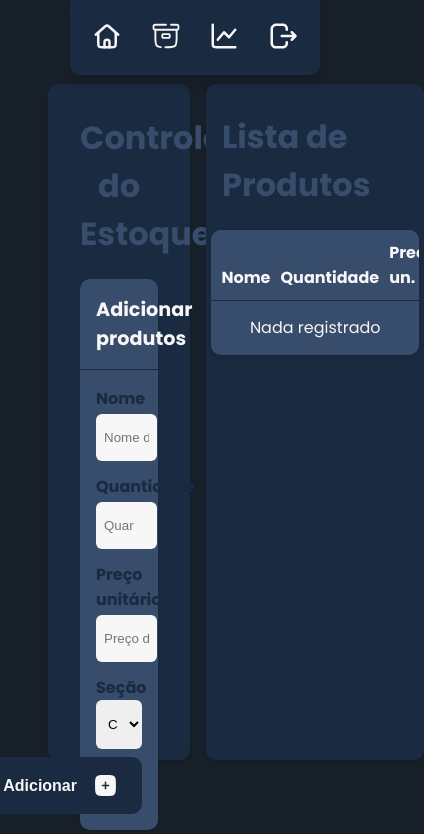
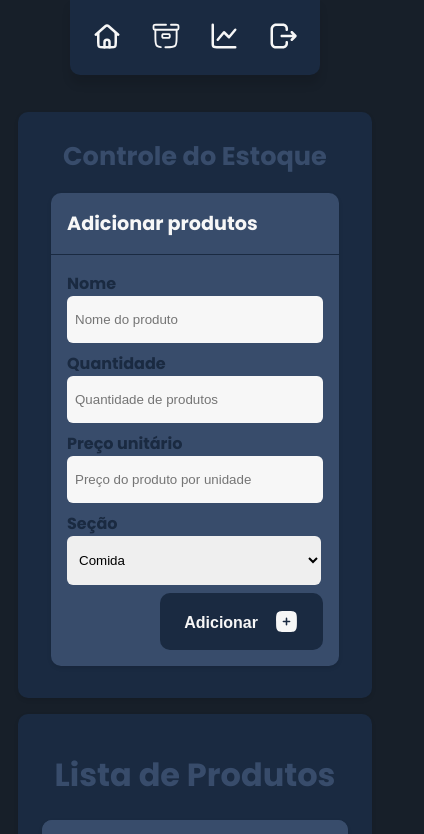
Before and after one commit to goncalvespedrogom/Controle-De-Estoque, a Next.js app: page /products in a window 390 px wide. Shown: the top 834 px of the page, 424 px wide, since content can reach past the window. Built offline with nearby package versions, Linux system fonts and the light colour scheme.

Commit message:
Add responsivo seção products

```diff
--- a/src/styles/dashboard.module.css
+++ b/src/styles/dashboard.module.css
@@ -104,14 +104,14 @@
   }
 }
 
-@media screen and (max-width: 1048px) {  /* aqui é o tamanho pra colocar o navbar mobile */
+@media screen and (max-width: 1048px) {
+  /* aqui é o tamanho pra colocar o navbar mobile */
   .dashboard-container {
     height: 100%;
     width: 100%;
     justify-content: center;
     margin: 2rem;
     margin-top: 7.5rem;
-
   }
 
   .dashboard-grid {
@@ -151,7 +151,7 @@
   }
 
   .dashboard-title {
-    font-size: .8rem;
+    font-size: 0.8rem;
   }
 
   .dashboard-box h2 {
--- a/src/styles/products.module.css
+++ b/src/styles/products.module.css
@@ -225,11 +225,138 @@
   }
 }
 
-@media screen and (max-width: 1825px) {
-  .products-container {
-    margin: auto 0;
-    margin-left: 3rem;
-    margin-right: 2rem;
-    width: 80%;
+@media screen and (max-width: 2250px) {
+  .product-form input,
+  .product-form select {
+    width: 95%;
+  }
+
+  .product-form select {
+    width: 98.5%;
+    margin: 0rem .2rem;
   }
 }
+
+@media screen and (max-width: 1770px) {
+  .products-container {
+    margin-left: 2rem;
+    margin-right: 1rem;
+  }
+
+  .product-header,
+  .product-item {
+    grid-template-columns: .6fr .3fr .4fr .4fr .4fr 0.3fr;
+  }
+}
+
+@media screen and (max-width: 1360px) {
+  .products-container {
+    flex-direction: column;
+    gap: 1rem;
+    height: 100%;
+    margin: auto 0;
+    margin-left: 2rem;
+  }
+
+  .product-form {
+    background-color: #1a2a41;
+    border-radius: 10px;
+    display: flex;
+    flex-direction: column;
+    padding: 0.5rem 1rem;
+    padding-bottom: 2rem;
+    width: 93%;
+  }
+
+  .product-form .form-box {
+    width: 25rem;
+    margin: 0 auto;
+  }
+
+  .product-box {
+    width: 93%;
+    padding: 0.5rem 1rem;
+    padding-bottom: 2rem;
+    margin-left: 0rem;
+  }
+
+  .product-form input,
+  .product-form select {
+    width: 22rem;
+    justify-content: flex-start;
+    margin: 0;
+    margin-bottom: .5rem;
+  }
+
+  .product-form select {
+    width: 22.9rem;
+    justify-content: flex-start;
+    margin: 0;
+    margin-bottom: .5rem;
+  }
+}
+
+@media screen and (max-width: 1050px) {
+  .products-container {
+    margin: 0 auto;
+    margin-top: 4.5rem;
+    align-items: center;
+    padding: 0 .7rem;
+    width: 100%;
+  }
+}
+
+@media screen and (max-width: 450px) {
+  .products-container {
+    margin: 0 auto;
+    padding: 0 1rem;
+    margin-top: 7rem;
+    height: 100%;
+    width: 100%;
+    margin-bottom: 2rem;
+  }
+
+  .product-title {
+    color: #384c6b;
+    font-weight: 700;
+    text-align: center;
+    font-size: .8rem;
+  }
+
+  .product-form {
+    background-color: #1a2a41;
+    border-radius: 10px;
+    display: flex;
+    flex-direction: column;
+    padding: 0.5rem 1rem;
+    width: 90%;
+    padding-bottom: 2rem;
+  }
+
+  .product-form .form-box {
+    width: 18rem;
+    margin: 0 auto;
+  }
+
+  .product-form input,
+  .product-form select {
+    width: 15rem;
+    padding: 1rem 0.5rem;
+  }
+
+  .product-form select {
+    width: 15.9rem;
+  }
+
+  .product-box {
+    width: 90%;
+  }
+
+  .product-header{
+    width: 30rem;
+  }
+
+  .product-item {
+    width: 30.5rem;
+  }
+}
```
Also changed, not shown: src/styles/results.module.css (+13 -3 lines).
